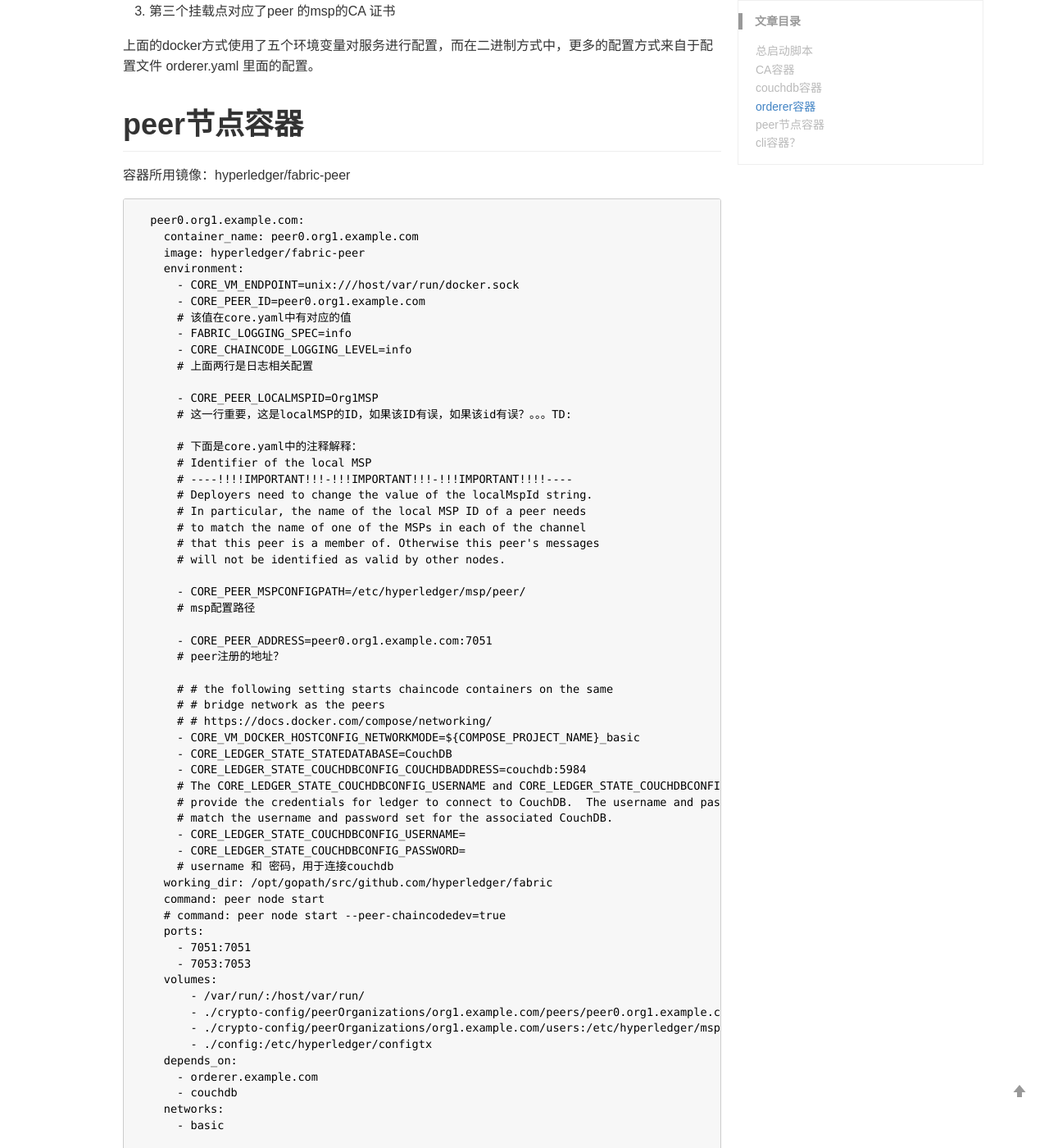
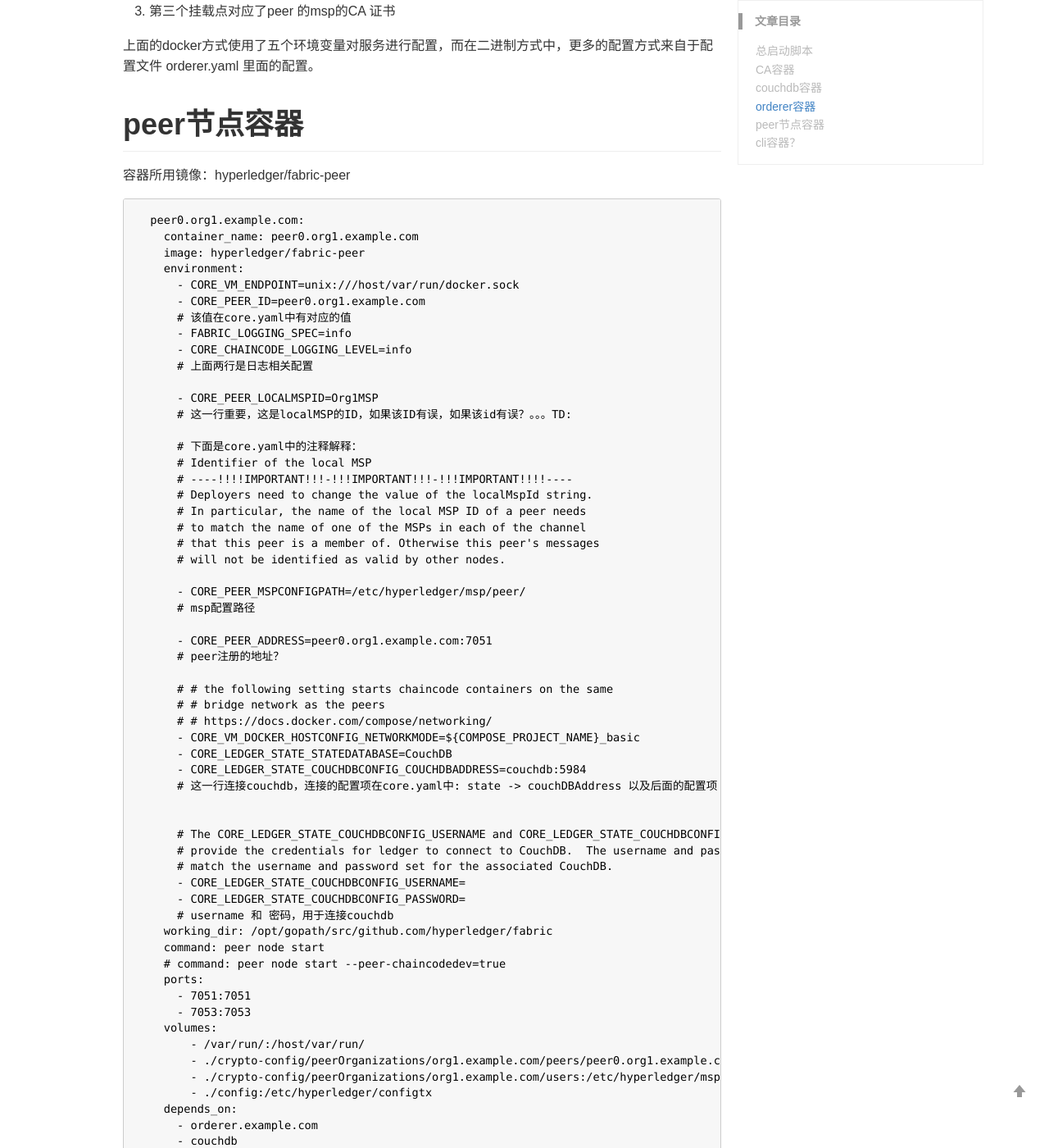
Before and after one commit to nox60/nox60.github.io, a Jekyll site: the page built from _posts/2019-7-23-Hyperledger-Fabric-例子代码解读.md, in a window 1280 px wide and 1400 px high, scrolled down 3876 px. Shown: the whole window at 82% size. Built offline with Jekyll 4.4.1, drawn with Linux system fonts in a browser that asks for light colours; our own code applies the rules of GitHub Pages for plain Markdown files; comment, search, counter and statistics services are not loaded; some of the changed text lies outside the part shown.

Commit message:
explain couchdb config

```diff
--- a/_posts/2019-7-23-Hyperledger-Fabric-例子代码解读.md
+++ b/_posts/2019-7-23-Hyperledger-Fabric-例子代码解读.md
@@ -220,6 +220,9 @@
       - CORE_VM_DOCKER_HOSTCONFIG_NETWORKMODE=${COMPOSE_PROJECT_NAME}_basic
       - CORE_LEDGER_STATE_STATEDATABASE=CouchDB
       - CORE_LEDGER_STATE_COUCHDBCONFIG_COUCHDBADDRESS=couchdb:5984
+      # 这一行连接couchdb，连接的配置项在core.yaml中: state -> couchDBAddress 以及后面的配置项
+
+
       # The CORE_LEDGER_STATE_COUCHDBCONFIG_USERNAME and CORE_LEDGER_STATE_COUCHDBCONFIG_PASSWORD
       # provide the credentials for ledger to connect to CouchDB.  The username and password must
       # match the username and password set for the associated CouchDB.
```
